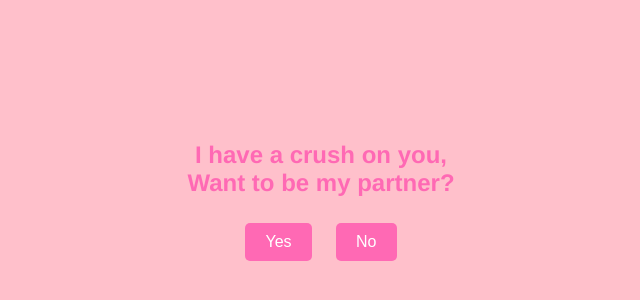
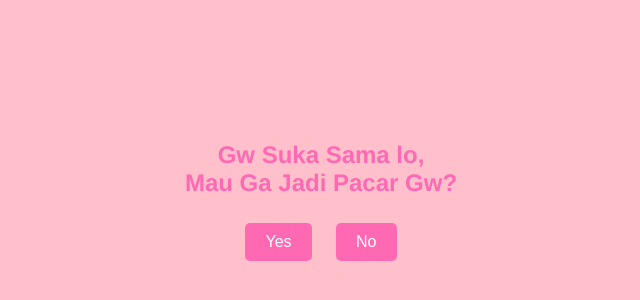
Before and after one commit to DIANNN121/buka, a plain HTML site: page index.html in a window 1280 px wide. Shown: the part 202-502 px from the top of the page, 319-959 px from the left. Drawn offline with Linux system fonts and the light colour scheme.

Commit message:
Update index.html

```diff
--- a/index.html
+++ b/index.html
@@ -8,7 +8,7 @@
 </head>
 <body>
     <div class="container">
-        <h1>I have a crush on you,<br>Want to be my partner?</h1>
+        <h1>Gw Suka Sama lo,<br>Mau Ga Jadi Pacar Gw?</h1>
         <button id="yes-button">Yes</button>
         <button id="no-button">No</button>
     </div>
```
